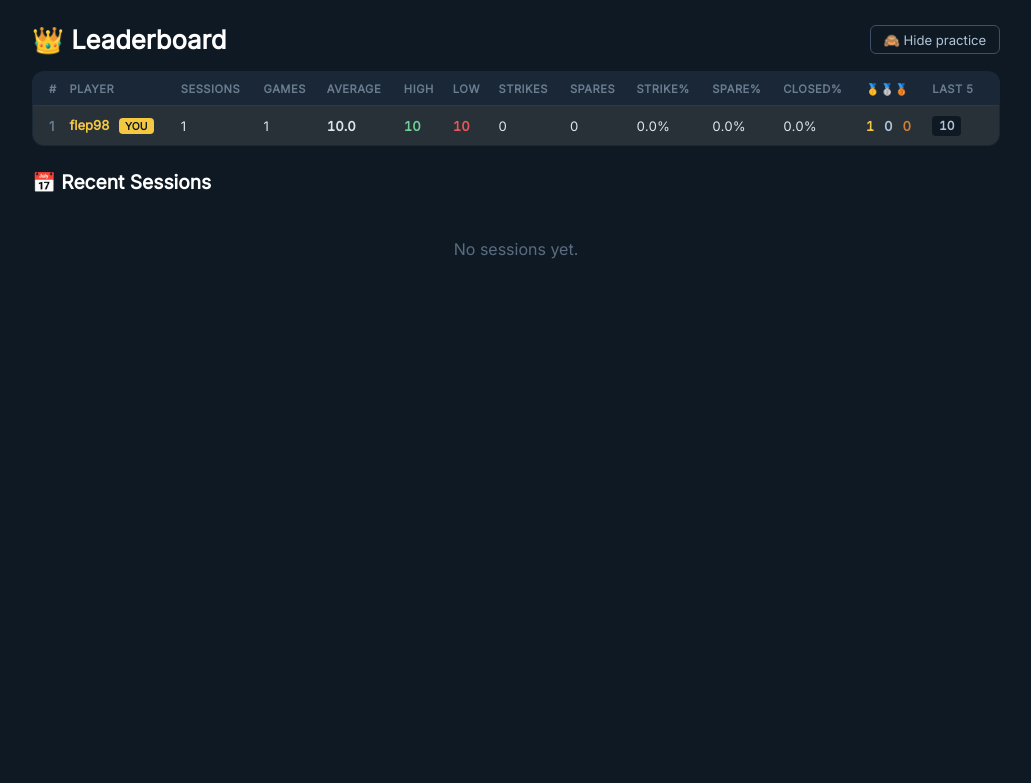
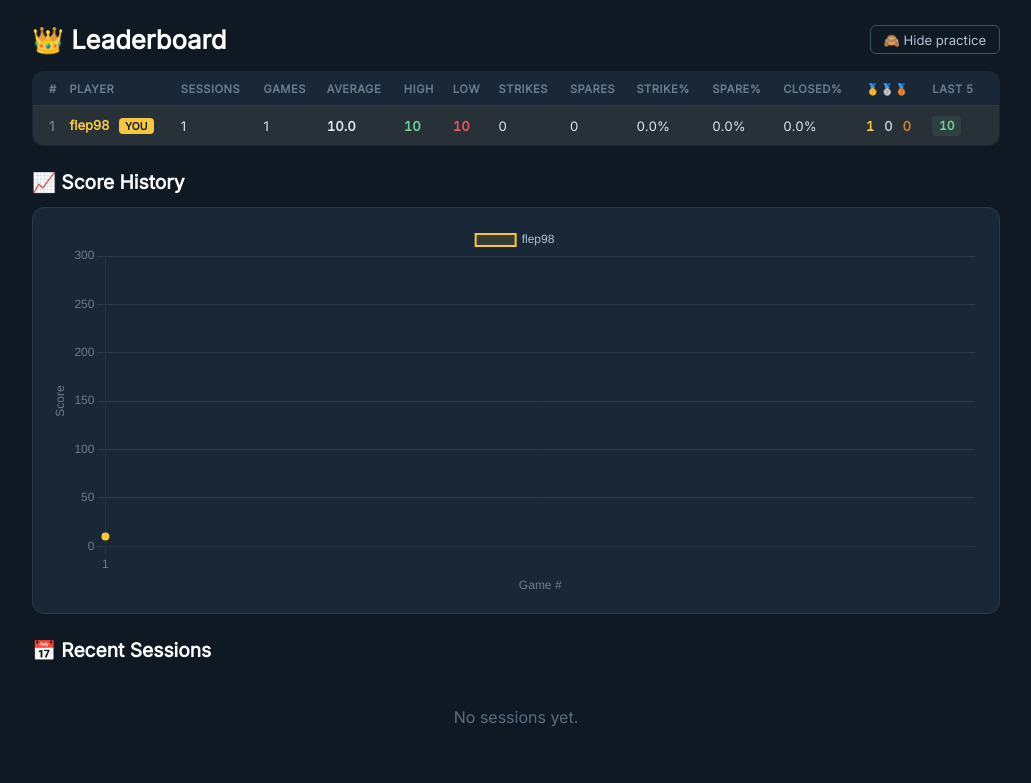
Before and after one commit to flep198/bowling, a Flask app: page /dashboard?practice=1 in a window 1280 px wide. Shown: the part 57-840 px from the top of the page, without its empty margins (124-1155 px from the left). Before the commit the page ends 316 px from the top, so only its background shows below. Run offline with Flask 3, Linux system fonts and the light colour scheme; a user stored in the database is signed in; tables that the repository leaves empty hold one stand-in row (values such as "Sample post").

Commit message:
added plot on dashboard and fixed ranking

```diff
--- a/app.py
+++ b/app.py
@@ -126,6 +126,15 @@ def frame_stats(frames):
     return strikes, spares
 
 
+def assign_ranks(entries):
+    entries.sort(key=lambda g: g.total_score, reverse=True)
+    for i, g in enumerate(entries):
+        if i > 0 and g.total_score == entries[i-1].total_score:
+            g.rank = entries[i-1].rank
+        else:
+            g.rank = i + 1
+
+
 def compute_player_stats(user, include_practice=False):
     q = Game.query.filter_by(user_id=user.id)
     if not include_practice:
@@ -148,6 +157,7 @@ def compute_player_stats(user, include_practice=False):
             placements[g.rank] = placements.get(g.rank, 0) + 1
 
     last_five = games[:5]
+    last_five_scores = [g.total_score for g in last_five]
 
     closed = total_strikes + total_spares
 
@@ -157,6 +167,7 @@ def compute_player_stats(user, include_practice=False):
             "strikes": 0, "spares": 0, "closed": 0,
             "strike_pct": 0, "spare_pct": 0, "closed_pct": 0,
             "last_five": [], "placements": {}, "sessions": 0,
+            "score_history": [],
         }
 
     nsf = total_frames - total_strikes
@@ -172,6 +183,8 @@ def compute_player_stats(user, include_practice=False):
         "spare_pct": round(total_spares / nsf * 100, 1) if nsf else 0,
         "closed_pct": round(closed / total_frames * 100, 1) if total_frames else 0,
         "last_five": last_five,
+        "best_in_last_five": max(last_five_scores) if last_five_scores else 0,
+        "score_history": all_scores[::-1],
         "placements": placements,
         "sessions": len(set(g.session_id for g in games)),
     }
@@ -401,9 +414,20 @@ def dashboard():
         ).limit(10).all()
     )
 
+    CHART_COLORS = ['#f5c842', '#6fcf97', '#eb5757', '#88c0f0', '#cd7f32', '#b0c4d8', '#e0b532', '#4a90d9', '#d94a8e', '#4ad9b5']
+    chart_data = []
+    for i, p in enumerate(players):
+        if p["stats"]["score_history"]:
+            chart_data.append({
+                "name": p["user"].username,
+                "scores": p["stats"]["score_history"],
+                "color": CHART_COLORS[i % len(CHART_COLORS)],
+            })
+
     return render_template(
         "dashboard.html",
         players=players,
+        chart_data=chart_data,
         recent_sessions=recent_sessions,
         include_practice=include_practice,
     )
@@ -432,8 +456,7 @@ def delete_game(game_id):
     remaining = Game.query.filter_by(session_id=session_id).order_by(
         Game.total_score.desc()
     ).all()
-    for idx, g in enumerate(remaining):
-        g.rank = idx + 1
+    assign_ranks(remaining)
 
     db.session.commit()
     flash("Game deleted. ✅", "success")
@@ -504,8 +527,7 @@ def edit_game(game_id):
         all_entries = Game.query.filter_by(session_id=game.session_id).order_by(
             Game.total_score.desc()
         ).all()
-        for idx, g in enumerate(all_entries):
-            g.rank = idx + 1
+        assign_ranks(all_entries)
 
         db.session.commit()
         flash("Game updated! ✅", "success")
@@ -640,9 +662,7 @@ def add_game():
                 game.total_score = bowling_score(full_frames)
                 entries.append(game)
 
-        entries.sort(key=lambda g: g.total_score, reverse=True)
-        for idx, g in enumerate(entries):
-            g.rank = idx + 1
+        assign_ranks(entries)
 
         db.session.commit()
         return redirect(url_for("view_session", session_id=session.id))
@@ -724,9 +744,18 @@ def server_error(e):
     return render_template("error.html", code=500, msg="Something went wrong"), 500
 
 
+def migrate_ranks():
+    sessions = GameSession.query.all()
+    for sess in sessions:
+        games = Game.query.filter_by(session_id=sess.id).all()
+        if games:
+            assign_ranks(games)
+    db.session.commit()
+
 with app.app_context():
     db_exists = os.path.exists(DB_PATH)
     db.create_all()
+    migrate_ranks()
     if not db_exists:
         seed_admin()
     auto_backup()
--- a/static/style.css
+++ b/static/style.css
@@ -874,6 +874,15 @@ td {
   accent-color: #f5c842;
 }
 
+/* --- Score Chart --- */
+.chart-wrap {
+  background: #1a2736;
+  border: 1px solid #2a3a4a;
+  border-radius: 12px;
+  padding: 1rem;
+  margin-bottom: 0.5rem;
+}
+
 /* --- Dashboard Header --- */
 .dash-header {
   display: flex;
--- a/templates/dashboard.html
+++ b/templates/dashboard.html
@@ -53,7 +53,13 @@
         </td>
         <td class="last-five">
           {% for g in p.stats.last_five %}
-            <span class="score-chip {{ 'good' if g.total_score >= 200 else 'mid' if g.total_score >= 150 else '' }}">{{ g.total_score }}</span>
+            {% if g.total_score == p.stats.high and p.stats.high > 0 %}
+              <span class="score-chip good">{{ g.total_score }}</span>
+            {% elif g.total_score == p.stats.best_in_last_five and p.stats.last_five %}
+              <span class="score-chip mid">{{ g.total_score }}</span>
+            {% else %}
+              <span class="score-chip">{{ g.total_score }}</span>
+            {% endif %}
           {% else %}
             <span class="muted">—</span>
           {% endfor %}
@@ -64,6 +70,11 @@
       {% endfor %}
     </tbody>
   </table>
+</div>
+
+<h2>📈 Score History</h2>
+<div class="chart-wrap">
+  <canvas id="scoreChart"></canvas>
 </div>
 
 <h2>📅 Recent Sessions</h2>
@@ -135,4 +146,70 @@
   });
 })();
 </script>
+
+<script src="https://cdn.jsdelivr.net/npm/chart.js@4.4.7/dist/chart.umd.min.js"></script>
+<script>
+(function(){
+  var data = {{ chart_data | tojson }};
+  var canvas = document.getElementById('scoreChart');
+  if (!canvas || data.length === 0) return;
+
+  var maxGames = 0;
+  for (var i = 0; i < data.length; i++) {
+    if (data[i].scores.length > maxGames) maxGames = data[i].scores.length;
+  }
+
+  var labels = [];
+  for (var i = 1; i <= maxGames; i++) labels.push(i);
+
+  var datasets = [];
+  for (var i = 0; i < data.length; i++) {
+    datasets.push({
+      label: data[i].name,
+      data: data[i].scores,
+      borderColor: data[i].color,
+      backgroundColor: data[i].color + '22',
+      pointBackgroundColor: data[i].color,
+      pointRadius: 3,
+      borderWidth: 2,
+      tension: 0.1,
+      spanGaps: true,
+    });
+  }
+
+  new Chart(canvas, {
+    type: 'line',
+    data: { labels: labels, datasets: datasets },
+    options: {
+      responsive: true,
+      maintainAspectRatio: true,
+      aspectRatio: 2.5,
+      plugins: {
+        legend: {
+          labels: { color: '#b0c4d8', font: { size: 12 } },
+        },
+        tooltip: {
+          callbacks: {
+            title: function(items) { return 'Game ' + items[0].label; },
+          },
+        },
+      },
+      scales: {
+        x: {
+          title: { display: true, text: 'Game #', color: '#6a7d90' },
+          ticks: { color: '#6a7d90' },
+          grid: { color: '#2a3a4a' },
+        },
+        y: {
+          min: 0,
+          max: 300,
+          title: { display: true, text: 'Score', color: '#6a7d90' },
+          ticks: { color: '#6a7d90' },
+          grid: { color: '#2a3a4a' },
+        },
+      },
+    },
+  });
+})();
+</script>
 {% endblock %}
```
